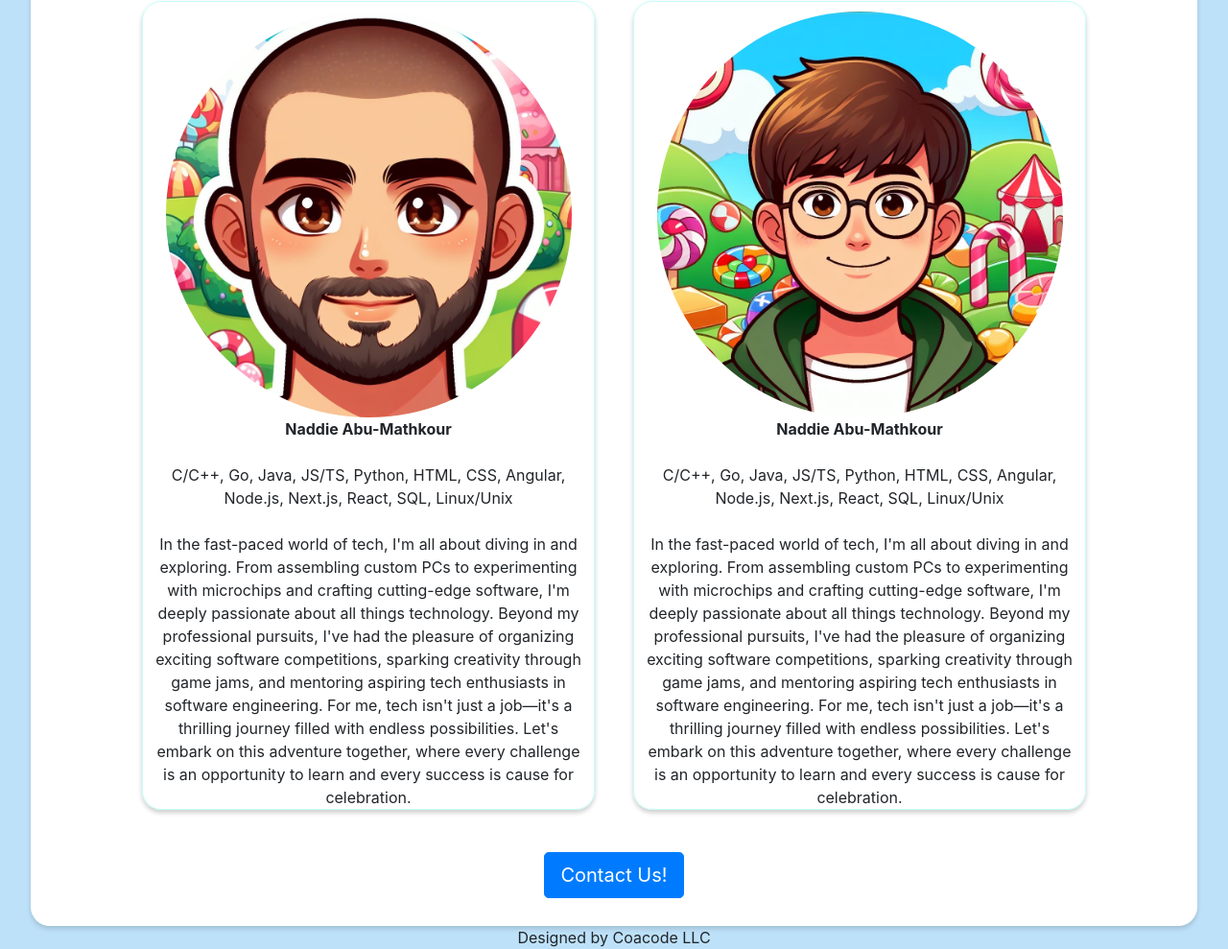
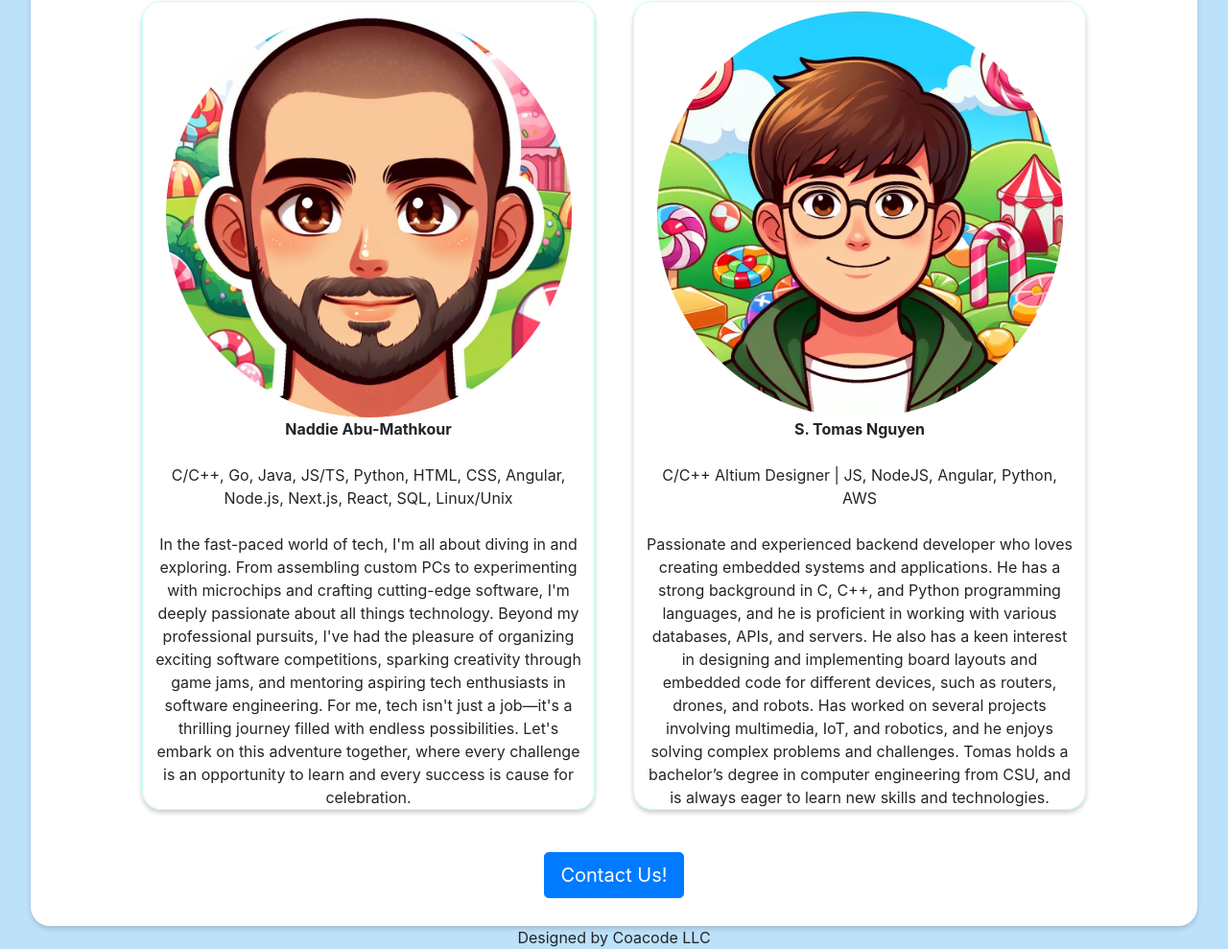
Before and after one commit to COACODE-LLC/coacode_website, a plain HTML site: page src/pages/about.html in a window 1280 px wide. Shown: the part 632-1621 px from the top of the page at 96% size. Drawn offline with nearby package versions, Linux system fonts and the light colour scheme.

Commit message:
Update about.html}Steven

```diff
--- a/src/pages/about.html
+++ b/src/pages/about.html
@@ -53,9 +53,9 @@
             </div>
             <div class="lProfile">
               <img class="lProfileImage" src="/assets/steve_prof.jpg">
-              <span class="lProfileText" style="font-weight: bold;">Naddie Abu-Mathkour</span><br>
-              <span class="lProfileText">C/C++, Go, Java, JS/TS, Python, HTML, CSS, Angular, Node.js, Next.js, React, SQL, Linux/Unix</span><br>
-              <span class="lProfileText">In the fast-paced world of tech, I'm all about diving in and exploring. From assembling custom PCs to experimenting with microchips and crafting cutting-edge software, I'm deeply passionate about all things technology. Beyond my professional pursuits, I've had the pleasure of organizing exciting software competitions, sparking creativity through game jams, and mentoring aspiring tech enthusiasts in software engineering. For me, tech isn't just a job—it's a thrilling journey filled with endless possibilities. Let's embark on this adventure together, where every challenge is an opportunity to learn and every success is cause for celebration.</span>
+              <span class="lProfileText" style="font-weight: bold;">S. Tomas Nguyen</span><br>
+              <span class="lProfileText">C/C++ Altium Designer | JS, NodeJS, Angular, Python, AWS </span><br>
+              <span class="lProfileText">Passionate and experienced backend developer who loves creating embedded systems and applications. He has a strong background in C, C++, and Python programming languages, and he is proficient in working with various databases, APIs, and servers. He also has a keen interest in designing and implementing board layouts and embedded code for different devices, such as routers, drones, and robots. Has worked on several projects involving multimedia, IoT, and robotics, and he enjoys solving complex problems and challenges. Tomas holds a bachelor’s degree in computer engineering from CSU, and is always eager to learn new skills and technologies.</span>
             </div>
           </div>
 
```
